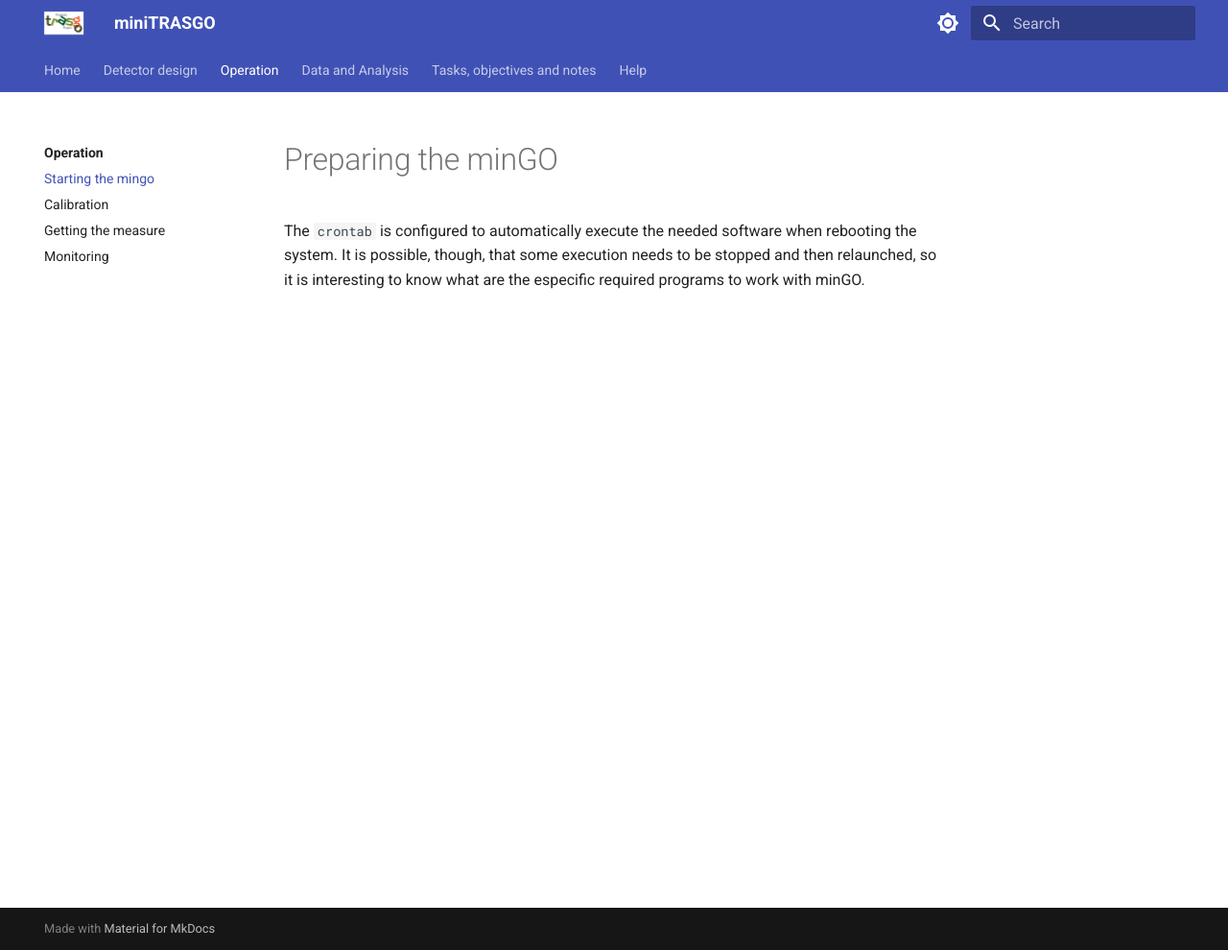
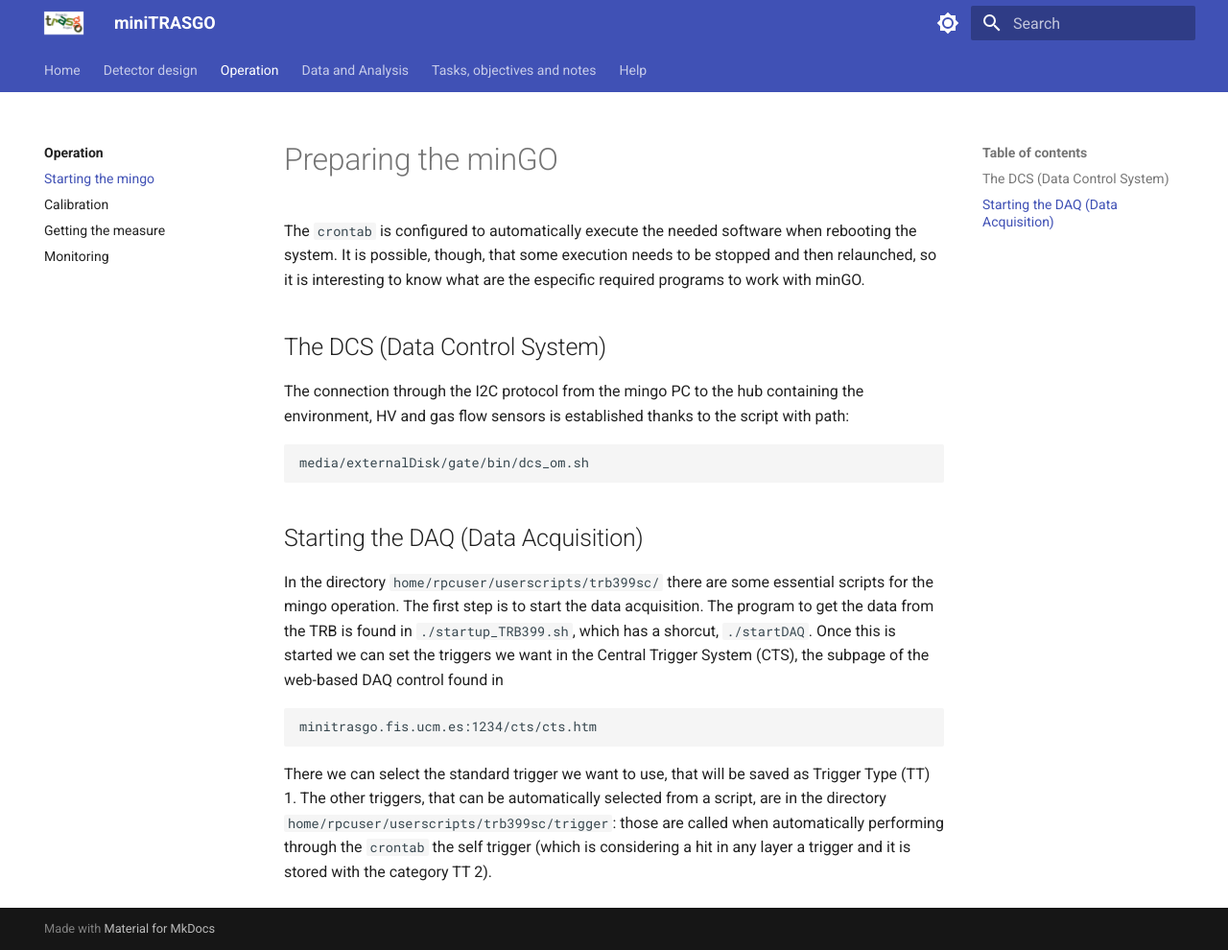
Before and after one commit to cayesoneira/miniTRASGO-documentation, an MkDocs documentation site: the page built from docs/operation/configuration.md, in a window 1280 px wide and 990 px high. Shown: the whole window at 96% size. Built offline with MkDocs 1.6.1 and Material for MkDocs 9.7.7, drawn with Linux system fonts in a browser that asks for light colours.

Commit message:
Update configuration.md

```diff
--- a/docs/operation/configuration.md
+++ b/docs/operation/configuration.md
@@ -1,3 +1,14 @@
 # Preparing the minGO
 
 The `crontab` is configured to automatically execute the needed software when rebooting the system. It is possible, though, that some execution needs to be stopped and then relaunched, so it is interesting to know what are the especific required programs to work with minGO.
+
+## The DCS (Data Control System)
+The connection through the I2C protocol from the mingo PC to the hub containing the environment, HV and gas flow sensors is established thanks to the script with path:
+
+    media/externalDisk/gate/bin/dcs_om.sh
+
+## Starting the DAQ (Data Acquisition)
+In the directory `home/rpcuser/userscripts/trb399sc/` there are some essential scripts for the mingo operation. The first step is to start the data acquisition. The program to get the data from the TRB is found in `./startup_TRB399.sh`, which has a shorcut, `./startDAQ`. Once this is started we can set the triggers we want in the Central Trigger System (CTS), the subpage of the web-based DAQ control found in
+
+    minitrasgo.fis.ucm.es:1234/cts/cts.htm
+There we can select the standard trigger we want to use, that will be saved as Trigger Type (TT) 1. The other triggers, that can be automatically selected from a script, are in the directory `home/rpcuser/userscripts/trb399sc/trigger`: those are called when automatically performing through the `crontab` the self trigger (which is considering a hit in any layer a trigger and it is stored with the category TT 2).
```
